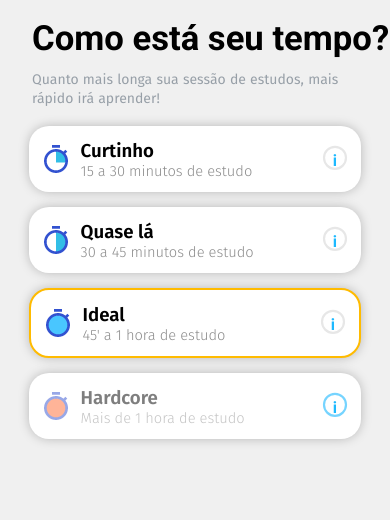
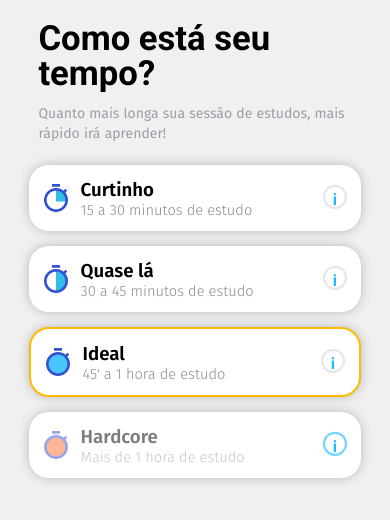
Before and after one commit to ocBruno/difficulty-screen, a Vue app: page / in a window 390 px wide. Shown: the top 520 px of the page. Built offline with nearby package versions, Linux system fonts and the light colour scheme.

Commit message:
adjust mobile modal backgroud color and button size

```diff
--- a/src/components/DifficultyScreen.vue
+++ b/src/components/DifficultyScreen.vue
@@ -37,7 +37,7 @@ export default {
             header: "Quase lá...",
             desc: `Estamos no caminho certo!
              <br/> <br/>
-             Caso não tenha cartas para o modo ideal, tudo bem estudar por esse.`
+             Caso não tenha cartas para o modo <b> ideal </b>, tudo bem estudar por esse.`
           },
           isDisabled: false
         },
@@ -125,14 +125,10 @@ export default {
   }
   .screen-header {
     text-align: left;
-    margin-left: 2rem;
+    margin-left: 2.4rem;
     font-size: 26pt;
     line-height: 1;
     margin-top: 1rem;
-  }
-  .screen-sub-header {
-    width: 80%;
-    margin-bottom: 0.7em;
   }
   .modal-dialog {
     bottom: 0;
@@ -145,10 +141,12 @@ export default {
     opacity: 0 !important;
   }
   .screen-sub-header {
+    width: 80%;
     margin-top: 1em;
+    margin-bottom: 1em;
+    margin-left: 2.4rem;
+    font-size: 14px;
     text-align: left;
-    font-size: 14px;
-    margin-left: 2rem;
   }
 }
 
--- a/src/components/DifficultySelectorItemModal.vue
+++ b/src/components/DifficultySelectorItemModal.vue
@@ -65,6 +65,9 @@ export default {
 
 <style scoped>
 /* mobile/tablet/laptop/desktop */
+.modal-open .modal {
+  background: #000000cf;
+}
 .modal {
   user-select: none;
 }
@@ -130,6 +133,9 @@ export default {
 
 /* mobile */
 @media (min-width: 320px) and (max-width: 720px) {
+  .modal-header .close {
+    transform: scale(1.24);
+  }
   .close {
     margin-top: -5.04rem !important;
   }
```
